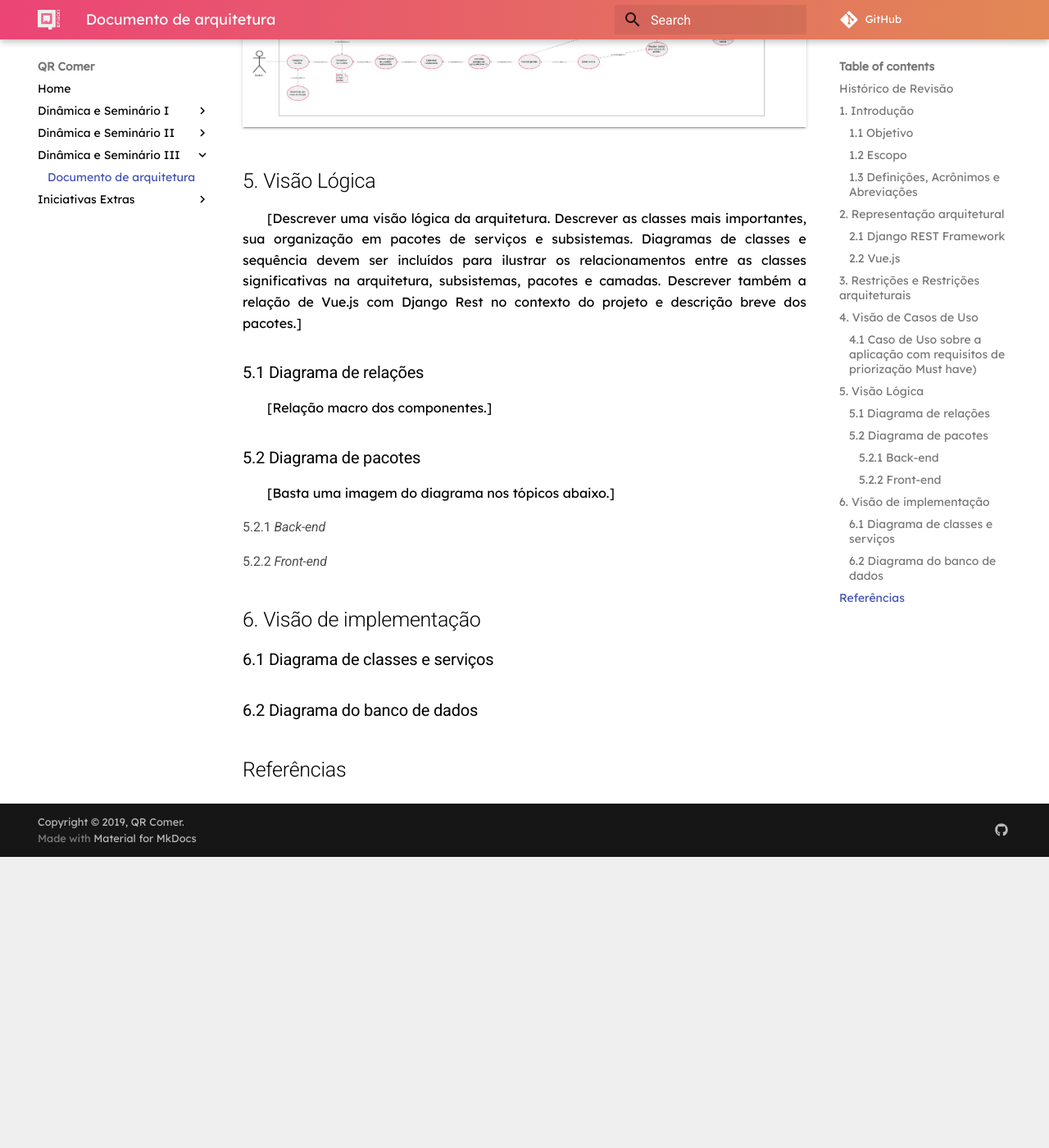
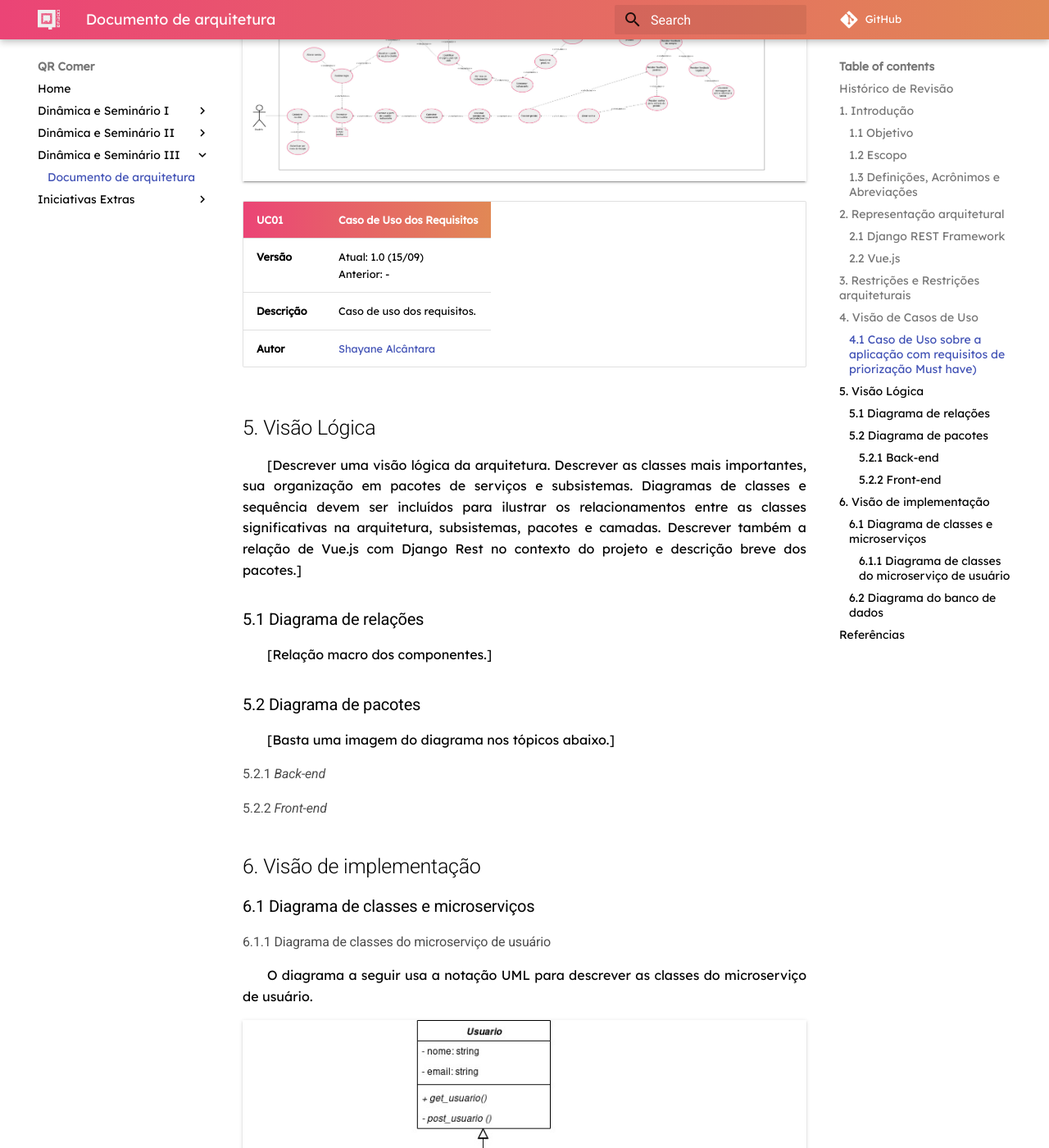
Before and after one commit to fga-desenho-2019-2/Wiki, an MkDocs documentation site: the page built from docs/seminario3/documento_arquitetura.md, in a window 1280 px wide and 1400 px high, scrolled down 1537 px. Shown: the whole window at 82% size. Built offline with MkDocs 1.6.1 and Material for MkDocs 9.7.7, drawn with Linux system fonts in a browser that asks for light colours; some web fonts are replaced; comment, search, counter and statistics services are not loaded; old or Windows-style settings are respelled for this version of MkDocs; before the commit the page ends 2582 px from its top, so only the background shows below that; some of the changed text lies outside the part shown.

Commit message:
Adding v1 diagram class of user
Co-authored-by: Pedro Rodrigues <peddroprp@gmail.com>

```diff
--- a/docs/seminario3/documento_arquitetura.md
+++ b/docs/seminario3/documento_arquitetura.md
@@ -3,7 +3,8 @@
 |Data|Versão|Descrição|Autor|
 |-|-|-|-|
 |12/09/2019|0.1|Criação do documento, e adição da estrutura e diagramas de pacote|[Shayane Alcântara](https://github.com/shayanealcantara)|
-|15/09/2019|0.2|Adição da 1 versão do caso de uso sobre a aplicação|[Shayane Alcântara](https://github.com/shayanealcantara)|
+|15/09/2019|0.2|Adição da 1ª versão do caso de uso sobre a aplicação|[Shayane Alcântara](https://github.com/shayanealcantara)|
+|16/09/2019|0.3|Adição da 1ª versão do diagrama de classe do microserviço de usuário |[Sara Silva](https://github.com/silvasara)|
 
 ## 1. Introdução
 
@@ -30,6 +31,12 @@
 
 ![caso-de-uso-aplicacao](../images/diagramas-uml/application_use_case_v1.jpg)
 
+|**UC01** | **Caso de Uso dos Requisitos**  |
+|--|--|
+| **Versão**| Atual: 1.0 (15/09) <br> Anterior: - |
+| **Descrição** | Caso de uso dos requisitos. |
+|**Autor**| [Shayane Alcântara](https://github.com/shayanealcantara) |
+
 ## 5. Visão Lógica
 [Descrever uma visão lógica da arquitetura. Descrever as classes mais importantes, sua organização em pacotes de serviços e subsistemas. Diagramas de classes e sequência devem ser incluídos para ilustrar os relacionamentos entre as classes significativas na arquitetura, subsistemas, pacotes e camadas. Descrever também a relação de Vue.js com Django Rest no contexto do projeto e descrição breve dos pacotes.]
 
@@ -48,7 +55,20 @@
 ## 6. Visão de implementação
 
 
-### 6.1 Diagrama de classes e serviços
+### 6.1 Diagrama de classes e microserviços
+
+#### 6.1.1  Diagrama de classes do microserviço de usuário
+
+O diagrama a seguir usa a notação UML para descrever as classes do microserviço de usuário.
+
+![classes-usuario](../images/diagramas-uml/class_diagram_user_v1.jpg)
+
+
+|**DC01** | **Diagrama de classes de usuário**  |
+|--|--|
+| **Versão**| Atual: 1.0 (16/09) <br> Anterior: - |
+| **Descrição** | Diagrama UML das classes do microserviço de usuário |
+|**Autor**| [Sara Silva](https://github.com/silvasara) e [Pedro Rodrigues](https://github.com/pedro-prp)|
 
 ### 6.2 Diagrama do banco de dados
 
```
Also changed, not shown: docs/images/diagramas-uml/class_diagram_user_v1.jpg (added).
